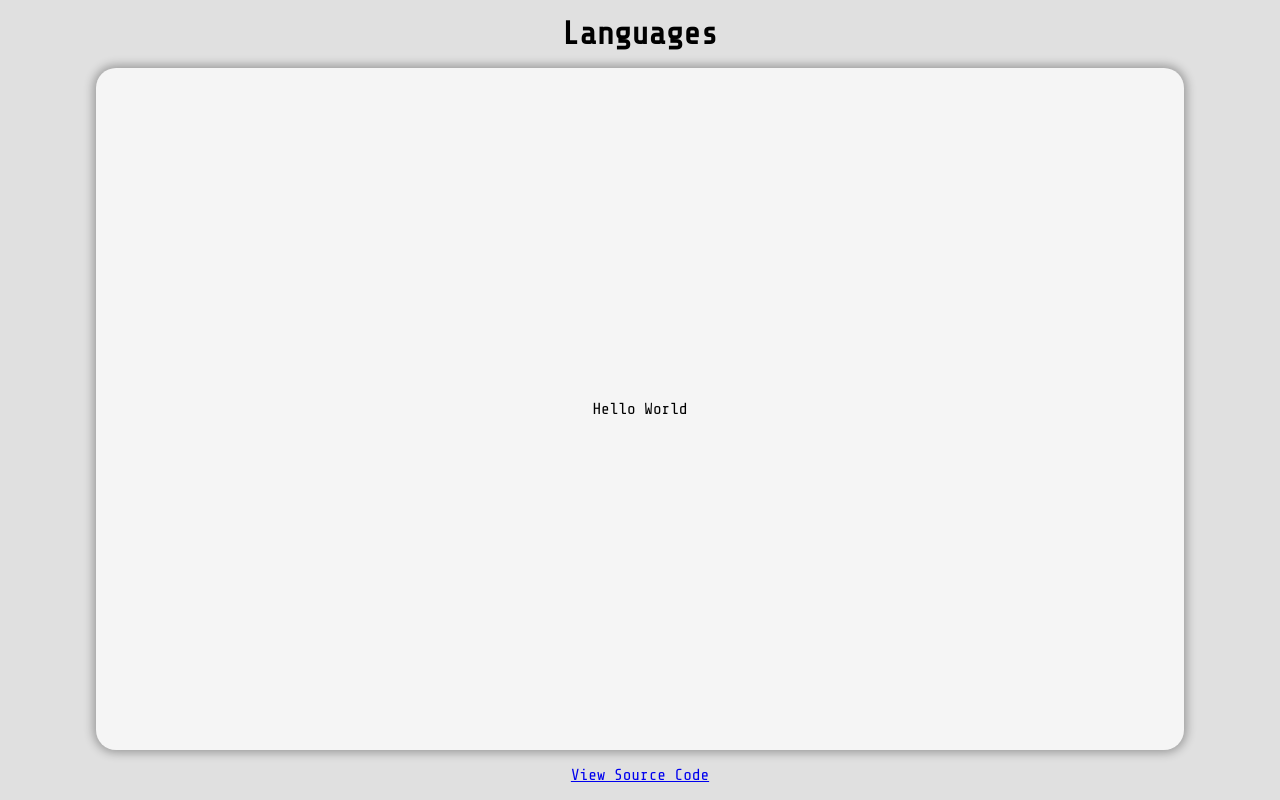
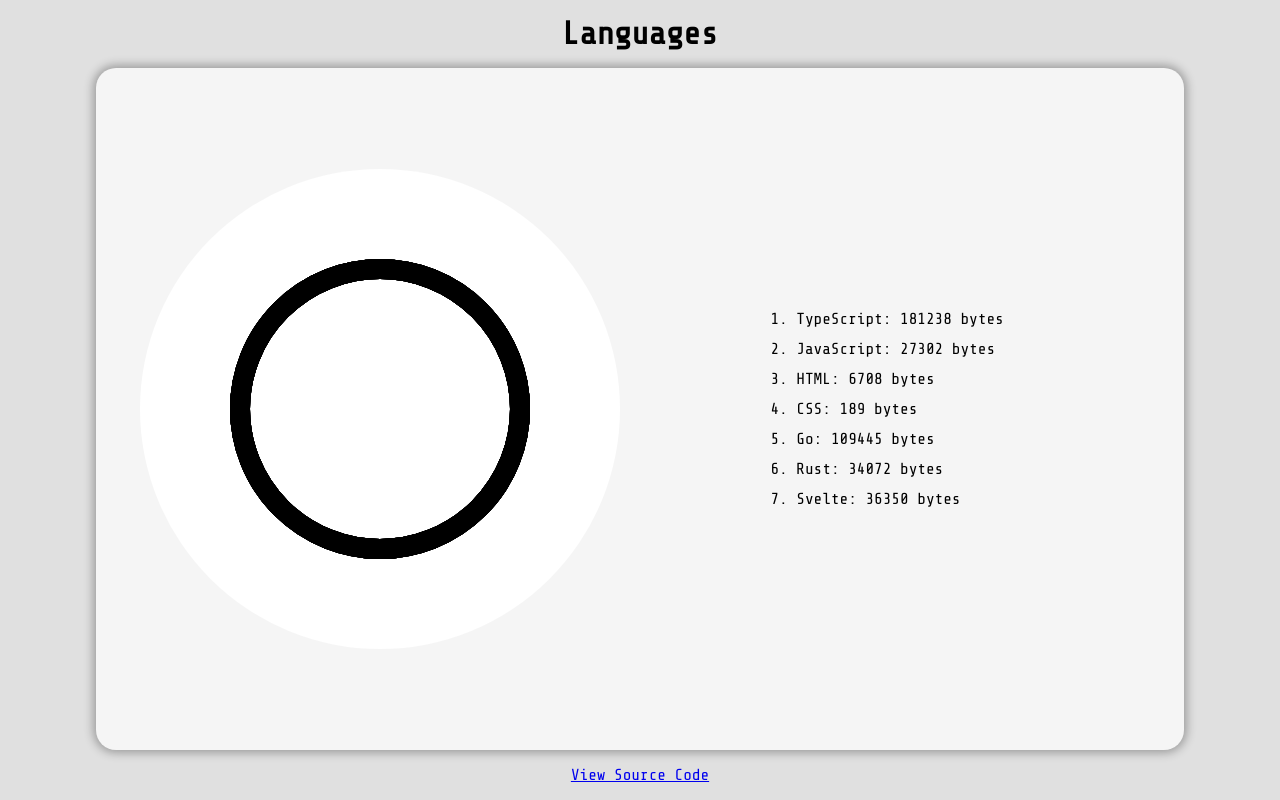
Before and after one commit to Shresht7/Languages, a Svelte app: page / in a window 1280 px wide. Built offline with nearby package versions, Linux system fonts and the light colour scheme.

Commit message:
Scaffold-out `ChartSection` component

```diff
--- a/src/App.svelte
+++ b/src/App.svelte
@@ -1,11 +1,15 @@
 <script lang="ts">
+  //  Components
+  import ChartSection from "./components/ChartSection.svelte";
 </script>
 
 <!-- HEADER -->
 <header><h1>Languages</h1></header>
 
 <!-- MAIN -->
-<main>Hello World</main>
+<main>
+  <ChartSection />
+</main>
 
 <!-- FOOTER -->
 <footer>
--- /dev/null
+++ b/src/components/ChartSection.svelte
@@ -0,0 +1,70 @@
+<script lang="ts">
+    //  Data
+    import data from "../data/languages.json";
+
+    const languages: [string, number][] = Object.entries(data);
+</script>
+
+<section>
+    <!-- CHART -->
+    <div>
+        <svg height="24" width="24" viewBox="0 0 24 24">
+            <circle r="12" cx="12" cy="12" fill="white" />
+            {#each languages as [languages, bytes]}
+                <circle
+                    r="7"
+                    cx="12"
+                    cy="12"
+                    fill="transparent"
+                    stroke="black"
+                    stroke-width="1"
+                    stroke-dasharray="100 100"
+                    transform="rotate(-90) translate(-24)"
+                />
+            {/each}
+        </svg>
+    </div>
+
+    <!-- LIST -->
+    <div>
+        <ol>
+            {#each languages as [language, bytes]}
+                <li>{language}: {bytes} bytes</li>
+            {/each}
+        </ol>
+    </div>
+</section>
+
+<style>
+    section {
+        display: flex;
+        flex-direction: row;
+        justify-content: space-evenly;
+        align-items: center;
+        width: 100%;
+        height: 100%;
+        max-height: 60vh;
+    }
+
+    div {
+        width: 100%;
+        height: 100%;
+        display: flex;
+        flex-direction: column;
+        justify-content: center;
+        align-items: center;
+    }
+
+    svg {
+        width: 100%;
+        height: 100%;
+    }
+
+    ol {
+        display: flex;
+        flex-direction: column;
+        justify-content: center;
+        align-items: flex-start;
+        gap: 0.75rem;
+    }
+</style>
--- /dev/null
+++ b/src/data/languages.json
@@ -0,0 +1,9 @@
+{
+    "TypeScript": 181238,
+    "JavaScript": 27302,
+    "HTML": 6708,
+    "CSS": 189,
+    "Go": 109445,
+    "Rust": 34072,
+    "Svelte": 36350
+}
```
